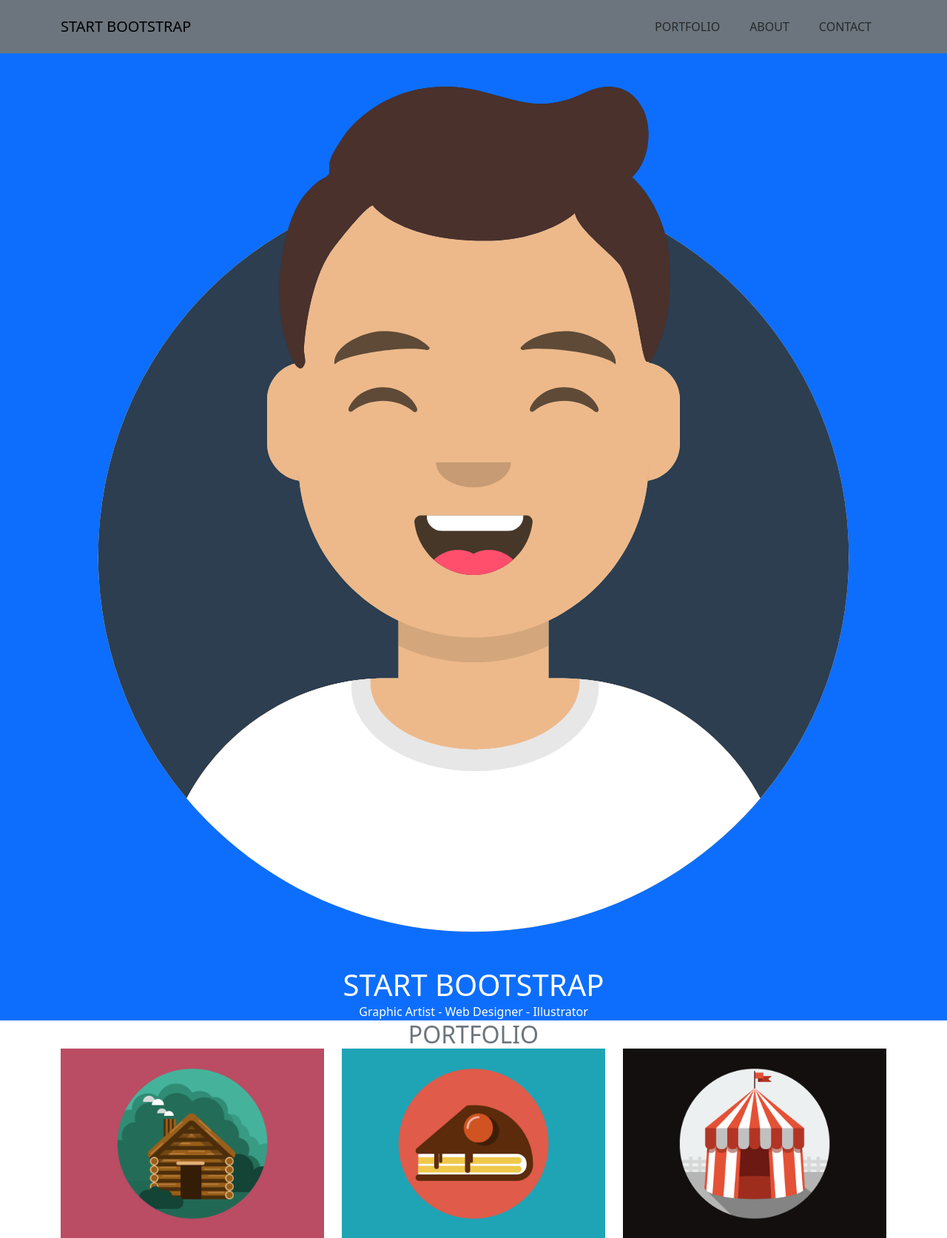
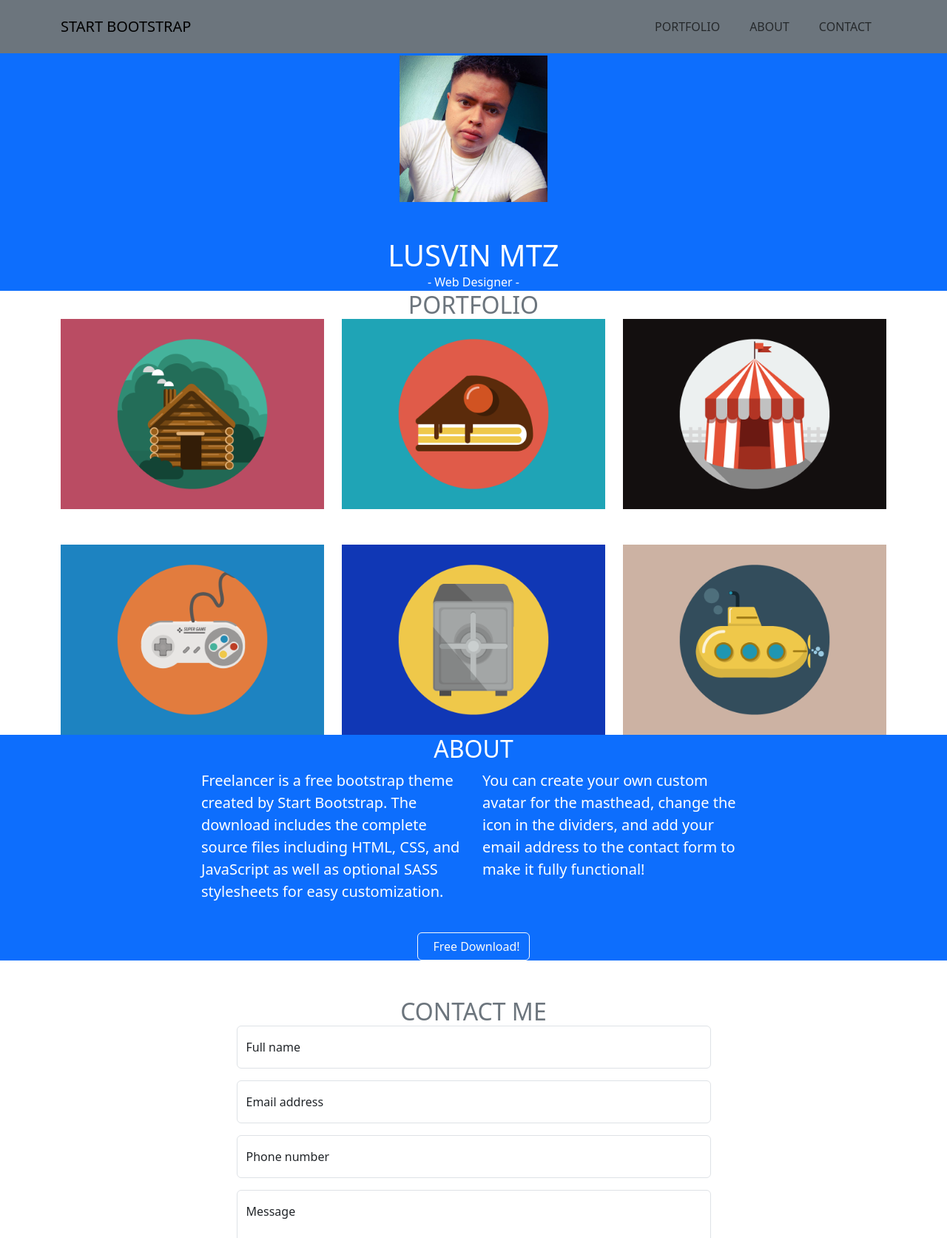
Before and after one commit to LusvinMtz/Mi-portafolio, a PHP site: page /mi-portafolio/ in a window 1280 px wide. Shown: the top 1673 px of the page at 74% size. Run offline with PHP 8.4, Linux system fonts and the light colour scheme.

Commit message:
second commit

```diff
--- a/app/views/layouts/header.php
+++ b/app/views/layouts/header.php
@@ -29,9 +29,9 @@
     <header class="masthead bg-primary text-white text-center">
         <div class="container d-flex align-items-center flex-column">
             <!-- Masthead Avatar Image-->
-            <img class="masthead-avatar mb-5" src="assets/img/avataaars.svg" alt="..." style="margin-top: 75px;" />
+            <img class="masthead-avatar mb-5" src="assets/img/lmtz.png" width="200" alt="..." style="margin-top: 75px; border:20px" />
             <!-- Masthead Heading-->
-            <h1 class="masthead-heading text-uppercase mb-0">Start Bootstrap</h1>
+            <h1 class="masthead-heading text-uppercase mb-0">Lusvin Mtz</h1>
             <!-- Icon Divider-->
             <div class="divider-custom divider-light">
                 <div class="divider-custom-line"></div>
@@ -39,6 +39,6 @@
                 <div class="divider-custom-line"></div>
             </div>
             <!-- Masthead Subheading-->
-            <p class="masthead-subheading font-weight-light mb-0">Graphic Artist - Web Designer - Illustrator</p>
+            <p class="masthead-subheading font-weight-light mb-0">- Web Designer -</p>
         </div>
     </header>
```
Also changed, not shown: public/assets/img/lmtz.png (added).
